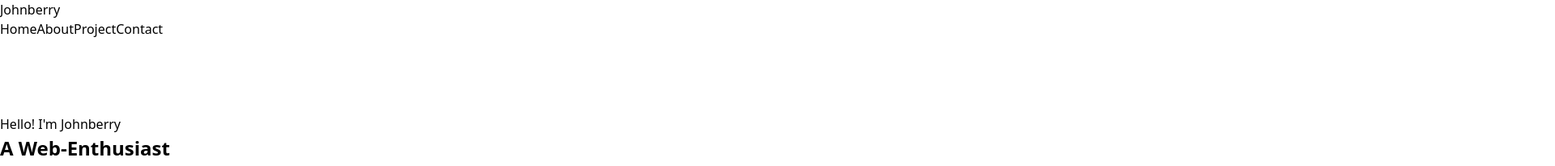
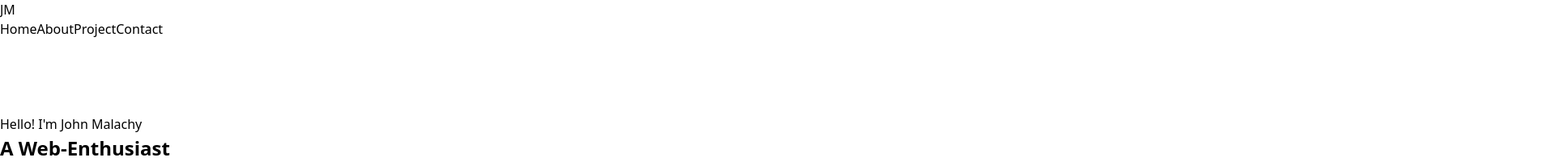
Before and after one commit to johnberry3/Portfolio, a React (Vite) app: page / in a window 1280 px wide. Shown: the top 206 px of the page at 81% size, 1920 px wide, since content can reach past the window. Built offline with nearby package versions, Linux system fonts and the light colour scheme; the HTML template or start-up script is replaced by a standard one.

Commit message:
Updated app

```diff
--- a/src/sections/Hero.jsx
+++ b/src/sections/Hero.jsx
@@ -12,7 +12,7 @@ const Hero = () => {
     <div className='flex  max-xl:flex-col ' id='hero'>
         <div className='w-1/2 max-xl:w-full h-screen max-xl:h-[500px] px-11 max-sm:px-7 pb-6 bg-gray-100 rounded-t-md text-black'>
            <div className='top-[30%]  max-xl:top-[20%] max-xl:text-center sm:10% relative'>
-           <h2 className='text-5xl mt-1 max-sm:text-3xl font-bold  '>Hello! I'm Johnberry </h2>
+           <h2 className='text-5xl mt-1 max-sm:text-3xl font-bold  '>Hello! I'm John Malachy </h2>
            <TypeAnimation
       sequence={[
         'A Web-Enthusiast', // Types 'One'
--- a/src/sections/Navbar.jsx
+++ b/src/sections/Navbar.jsx
@@ -41,7 +41,7 @@ const Navbar = () => {
   return (
     <div className='flex justify-between items-center  bg-black text-white'>
       <div>
-         <h2 className='italic text-2xl font-semibold'>Johnberry</h2>
+         <h2 className='italic text-2xl font-semibold'>JM</h2>
       </div>
       <div className='max-xl:hidden'>
           <ul className='flex gap-9'>
```
